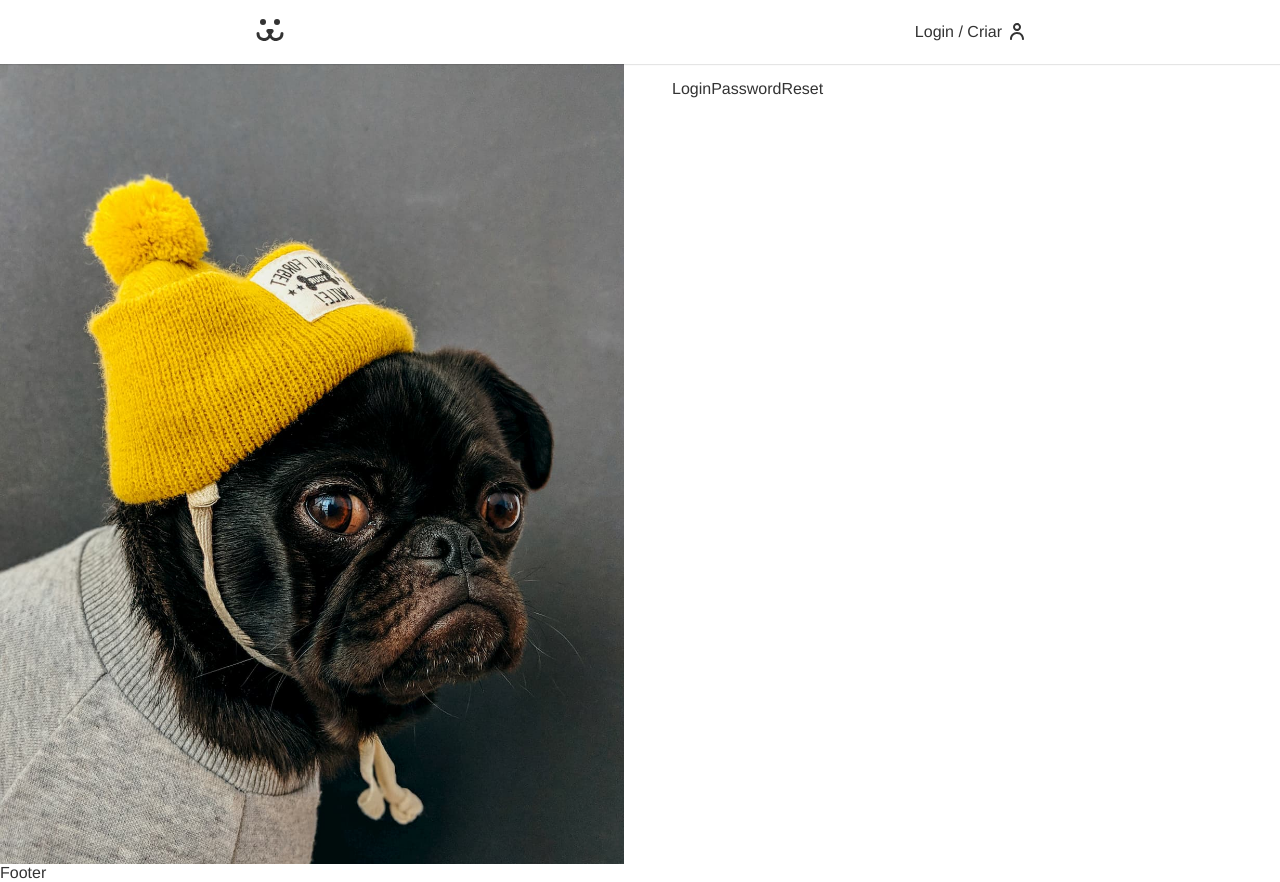
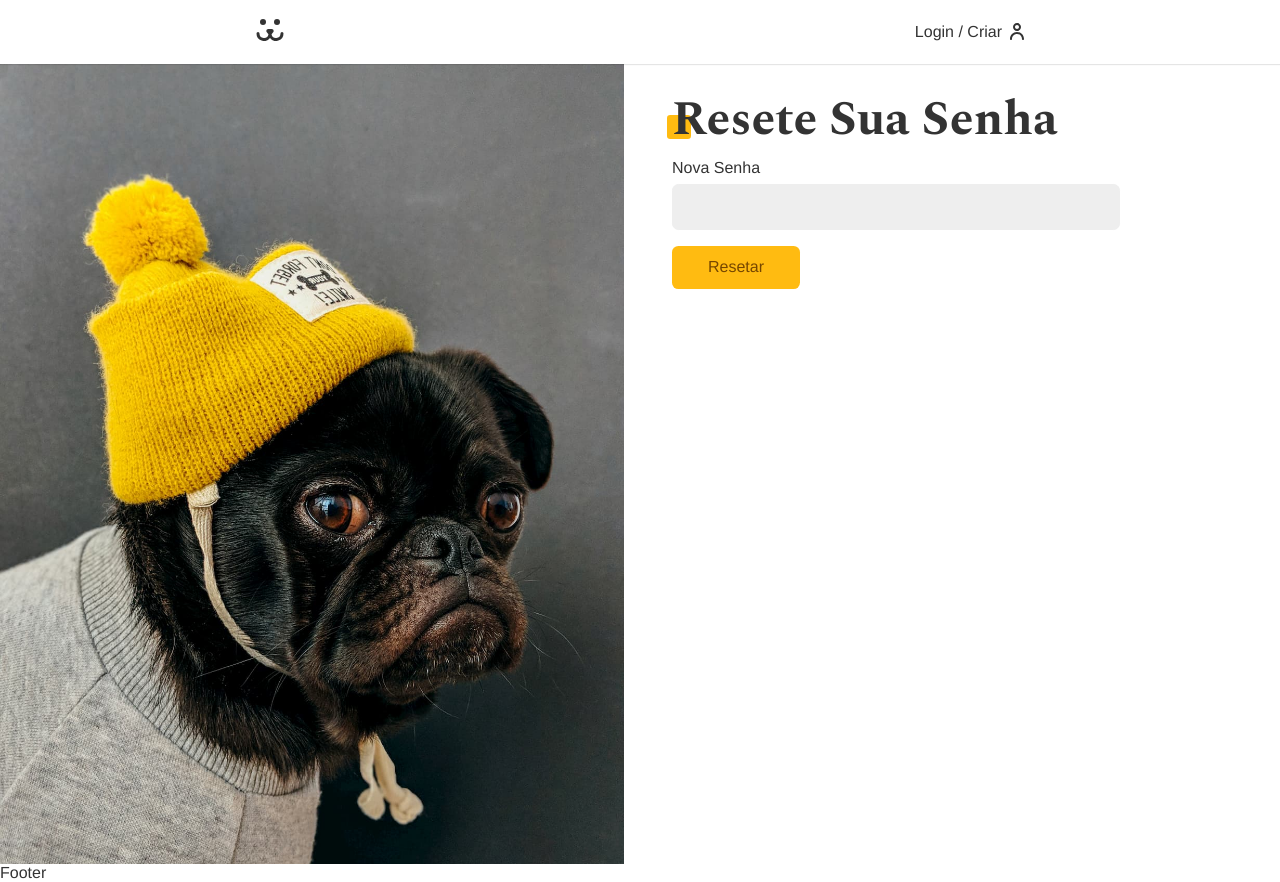
Before and after one commit to DuhBorba/dogs-react, a React (Create React App) app: page /login/resetar in a window 1280 px wide. Built offline with nearby package versions, Linux system fonts and the light colour scheme; the HTML template or start-up script is replaced by a standard one.

Commit message:
Resetar Senha

```diff
--- a/src/Components/Login/LoginPasswordReset.js
+++ b/src/Components/Login/LoginPasswordReset.js
@@ -1,8 +1,60 @@
-import React from 'react'
+import React from 'react';
+import Input from '../Forms/Input';
+import Button from '../Forms/Button';
+import useForm from '../../Hooks/useForm'
+import useFetch from '../../Hooks/useFetch'
+import { PASSWORD_RESET } from '../../api';
+import Error from '../Helper/Error';
+import { useNavigate } from 'react-router-dom';
 
 const LoginPasswordReset = () => {
+  const [login, setLogin] = React.useState('');
+  const [key, setKey] = React.useState('');
+  const password = useForm('');
+  const {error, loading, request} = useFetch();
+  const navigate = useNavigate();
+
+  React.useEffect(() => {
+    const params = new URLSearchParams(window.location.search);
+    const key = params.get('key');
+    const login = params.get('login');
+
+    if(key) setKey(key);
+    if(login) setLogin(login);
+  }, []);
+
+  async function handleSubmit(event){
+    event.preventDefault();
+
+    if(password.validade()){
+      const {url, options} = PASSWORD_RESET({
+        login,
+        key,
+        password: password.value
+      });
+      const {response} = await request(url, options);
+      if(response.ok) navigate('/login');
+    }
+  }
+
   return (
-    <div>LoginPasswordReset</div>
+    <div>
+      <h1 className='title'>Resete Sua Senha</h1>
+      <form onSubmit={handleSubmit}>
+        <Input
+          label='Nova Senha'
+          type='password'
+          name='password'
+          {...password}
+        />
+        {loading ? (
+          <Button disabled>Resetando...</Button>
+        ) : (
+          <Button>Resetar</Button>
+        )}
+      </form>
+      <Error error={error} />
+    </div>
   )
 }
 
--- a/src/api.js
+++ b/src/api.js
@@ -119,3 +119,16 @@
     },
   }
 }
+
+export function PASSWORD_RESET(body){
+  return {
+    url: `${API_URL}/api/password/reset`,
+    options: {
+      method: 'POST',
+      headers: {
+        'Content-Type': 'application/json',
+      },
+      body: JSON.stringify(body)
+    },
+  }
+}
```
